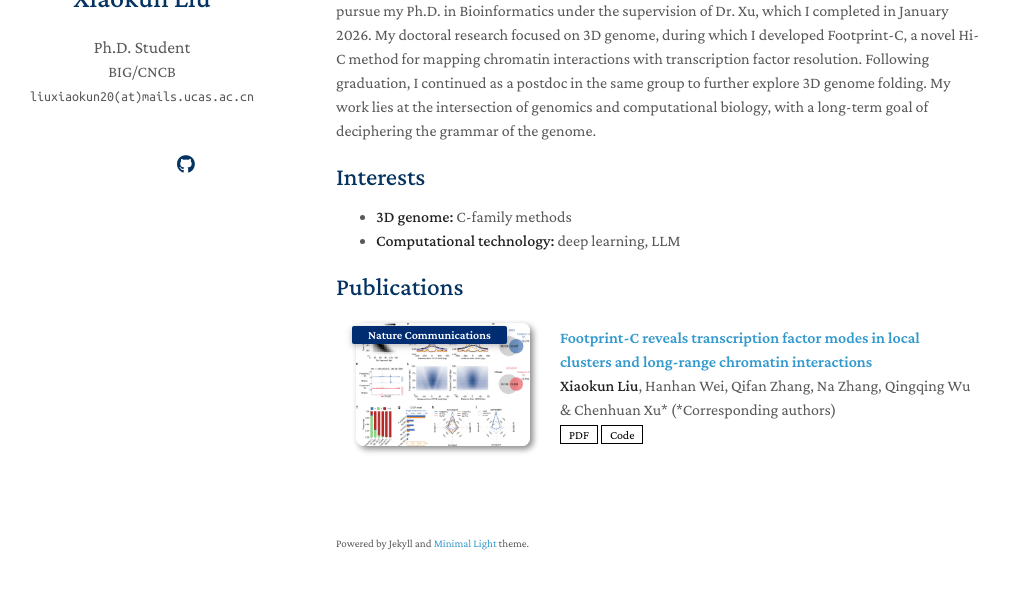
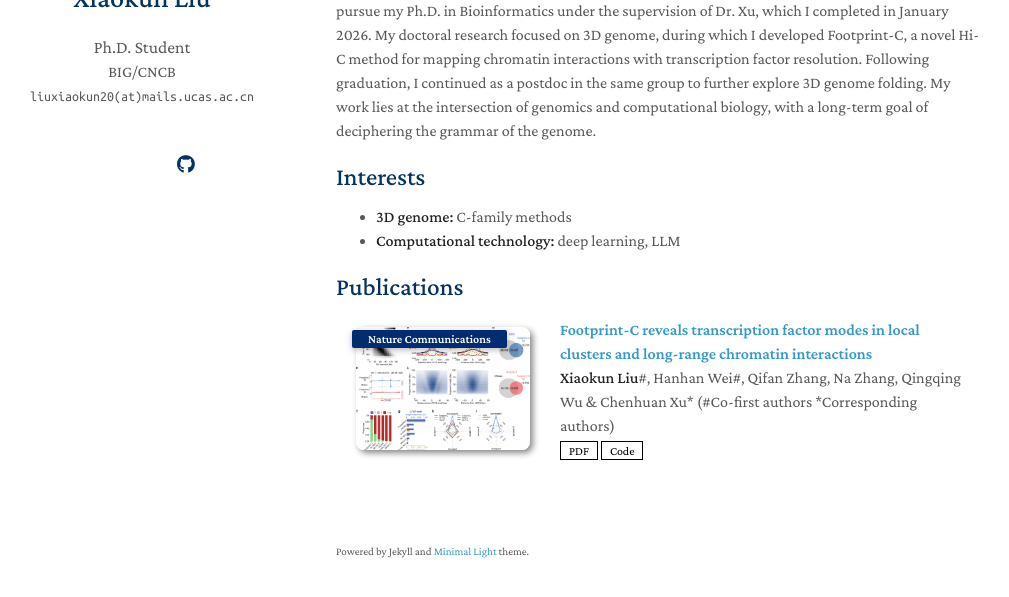
Before and after one commit to xiaokunliu01/xiaokunliu01.github.io, a Jekyll site: the page built from index.md, in a window 1280 px wide, cut to the strip 206-803 px from the top of the page. Shown: the whole strip, without its empty margins (134-1143 px from the left). Built offline with Jekyll 4.4.1, drawn with Linux system fonts in a browser that asks for light colours; a style sheet for code colours, icons or effects is not loaded; our own code applies the rules of GitHub Pages for plain Markdown files.

Commit message:
Update publications.yml

```diff
--- a/_data/publications.yml
+++ b/_data/publications.yml
@@ -11,7 +11,7 @@ main:
 #    notes: Early Accept
 
   - title: "Footprint-C reveals transcription factor modes in local clusters and long-range chromatin interactions"
-    authors: <strong>Xiaokun Liu</strong>, Hanhan Wei, Qifan Zhang, Na Zhang, Qingqing Wu & Chenhuan Xu* (*Corresponding authors)
+    authors: <strong>Xiaokun Liu</strong>#, Hanhan Wei#, Qifan Zhang, Na Zhang, Qingqing Wu & Chenhuan Xu* (#Co-first authors *Corresponding authors)
     #conference_short : CVPR
     Journal: Nature Communications
     pdf: https://www.nature.com/articles/s41467-024-55403-7.pdf
```
